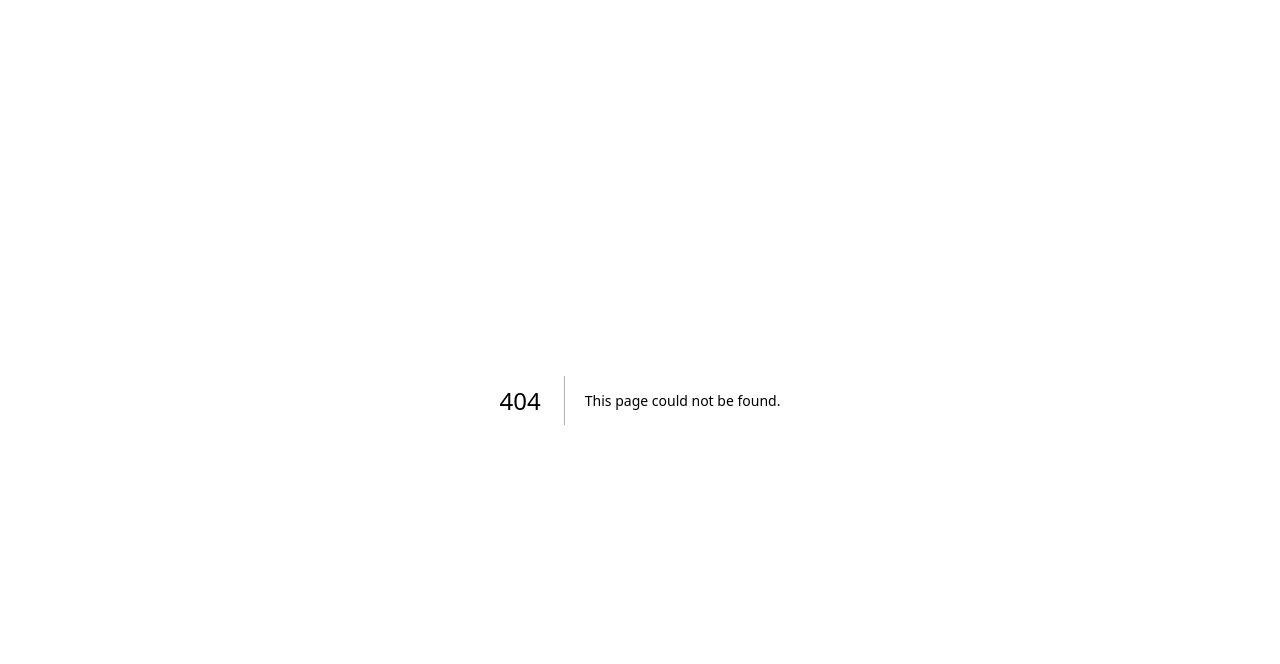
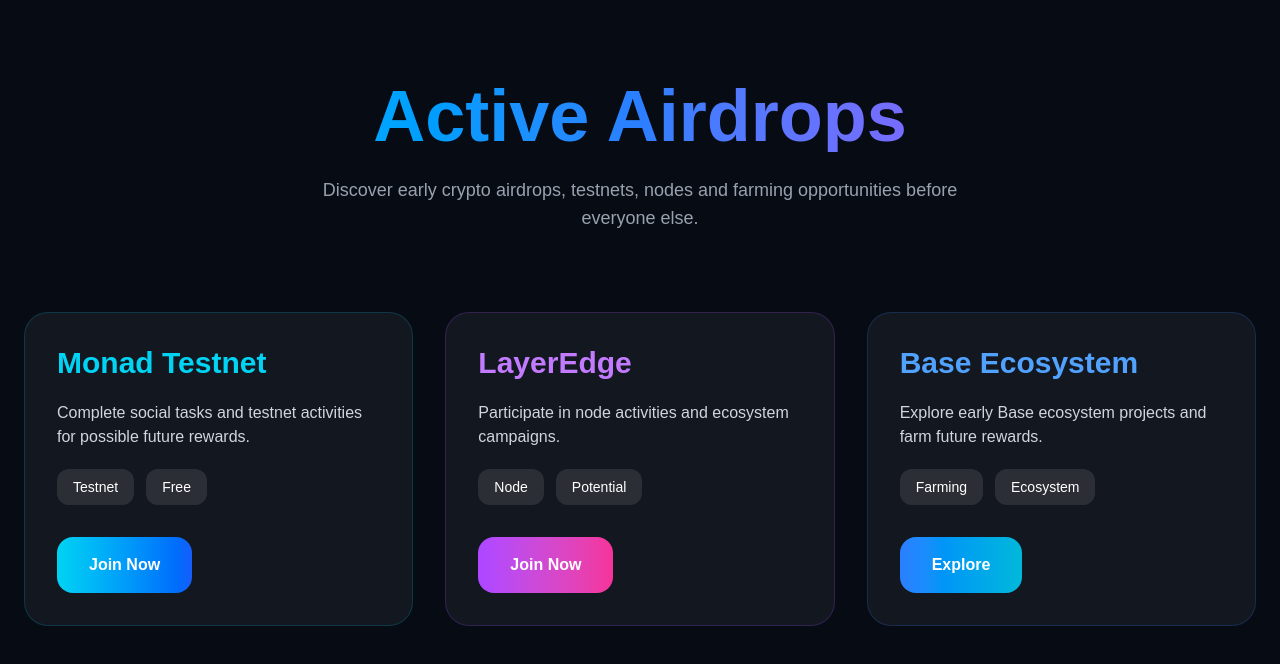
Before and after one commit to Hunterkak/cryptodropscout, a Next.js app: page /airdrops in a window 1280 px wide. Before the commit this address had no page. Shown: the top 664 px of the page. Built offline with nearby package versions, Linux system fonts and the light colour scheme.

Commit message:
added airdrops page

```diff
--- /dev/null
+++ b/src/app/airdrops/page.tsx
@@ -0,0 +1,103 @@
+export default function AirdropsPage() {
+  return (
+    <main className="min-h-screen bg-[#070B14] text-white px-6 py-20">
+
+      <h1 className="text-5xl md:text-7xl font-extrabold text-center bg-gradient-to-r from-cyan-400 via-blue-500 to-purple-500 bg-clip-text text-transparent">
+        Active Airdrops
+      </h1>
+
+      <p className="text-center text-gray-400 mt-6 max-w-2xl mx-auto text-lg">
+        Discover early crypto airdrops, testnets, nodes and farming opportunities before everyone else.
+      </p>
+
+      <div className="grid md:grid-cols-2 lg:grid-cols-3 gap-8 mt-20">
+
+        <div className="bg-white/5 border border-cyan-500/20 rounded-3xl p-8">
+          <h2 className="text-3xl font-bold text-cyan-400">
+            Monad Testnet
+          </h2>
+
+          <p className="text-gray-300 mt-5">
+            Complete social tasks and testnet activities for possible future rewards.
+          </p>
+
+          <div className="flex gap-3 mt-5">
+            <span className="bg-white/10 px-4 py-2 rounded-xl text-sm">
+              Testnet
+            </span>
+
+            <span className="bg-white/10 px-4 py-2 rounded-xl text-sm">
+              Free
+            </span>
+          </div>
+
+          <a
+            href="https://monad.xyz"
+            target="_blank"
+            className="inline-block mt-8 px-8 py-4 rounded-2xl bg-gradient-to-r from-cyan-400 to-blue-600 font-semibold"
+          >
+            Join Now
+          </a>
+        </div>
+
+        <div className="bg-white/5 border border-purple-500/20 rounded-3xl p-8">
+          <h2 className="text-3xl font-bold text-purple-400">
+            LayerEdge
+          </h2>
+
+          <p className="text-gray-300 mt-5">
+            Participate in node activities and ecosystem campaigns.
+          </p>
+
+          <div className="flex gap-3 mt-5">
+            <span className="bg-white/10 px-4 py-2 rounded-xl text-sm">
+              Node
+            </span>
+
+            <span className="bg-white/10 px-4 py-2 rounded-xl text-sm">
+              Potential
+            </span>
+          </div>
+
+          <a
+            href="https://layeredge.io"
+            target="_blank"
+            className="inline-block mt-8 px-8 py-4 rounded-2xl bg-gradient-to-r from-purple-500 to-pink-500 font-semibold"
+          >
+            Join Now
+          </a>
+        </div>
+
+        <div className="bg-white/5 border border-blue-500/20 rounded-3xl p-8">
+          <h2 className="text-3xl font-bold text-blue-400">
+            Base Ecosystem
+          </h2>
+
+          <p className="text-gray-300 mt-5">
+            Explore early Base ecosystem projects and farm future rewards.
+          </p>
+
+          <div className="flex gap-3 mt-5">
+            <span className="bg-white/10 px-4 py-2 rounded-xl text-sm">
+              Farming
+            </span>
+
+            <span className="bg-white/10 px-4 py-2 rounded-xl text-sm">
+              Ecosystem
+            </span>
+          </div>
+
+          <a
+            href="https://base.org"
+            target="_blank"
+            className="inline-block mt-8 px-8 py-4 rounded-2xl bg-gradient-to-r from-blue-500 to-cyan-500 font-semibold"
+          >
+            Explore
+          </a>
+        </div>
+
+      </div>
+
+    </main>
+  );
+}
```
